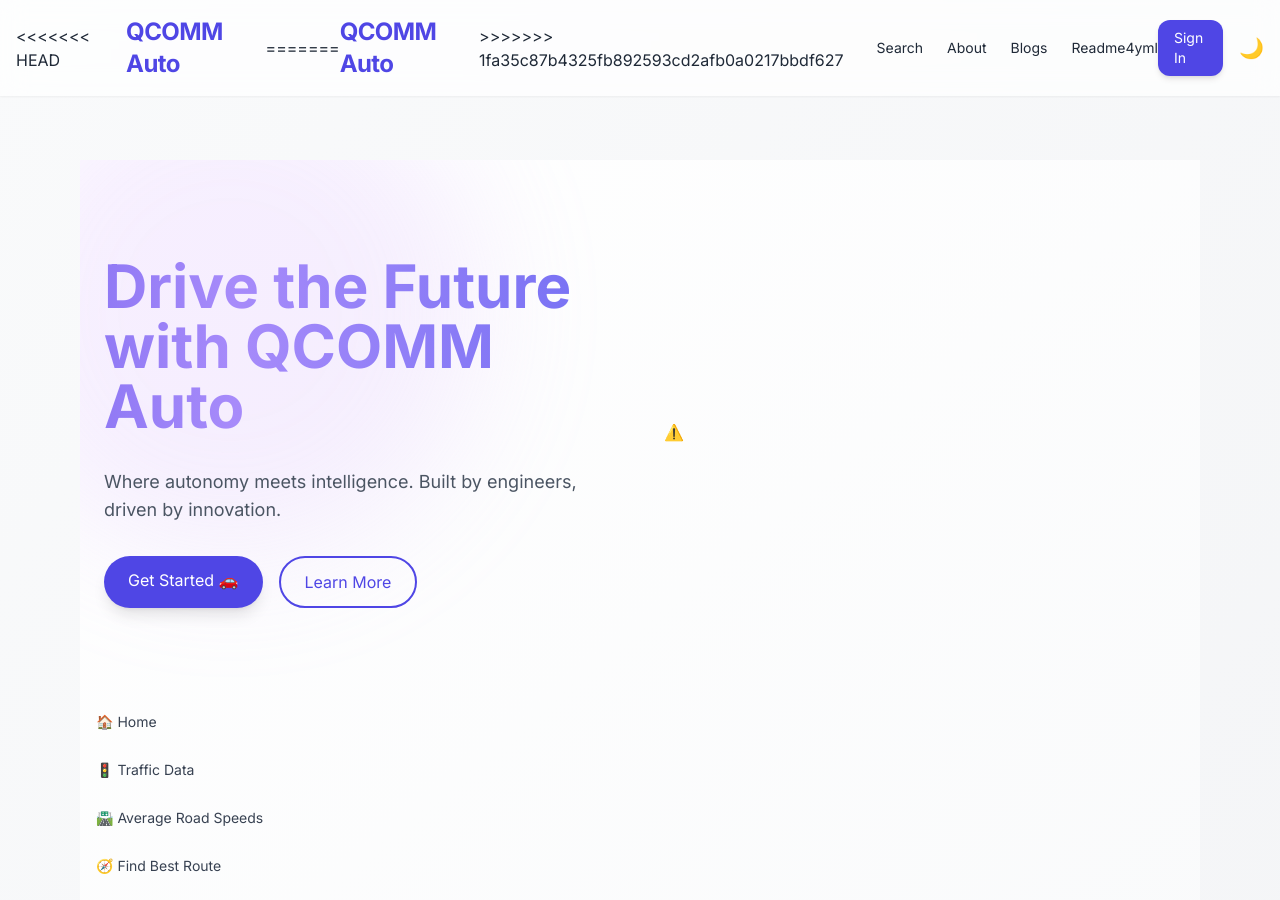
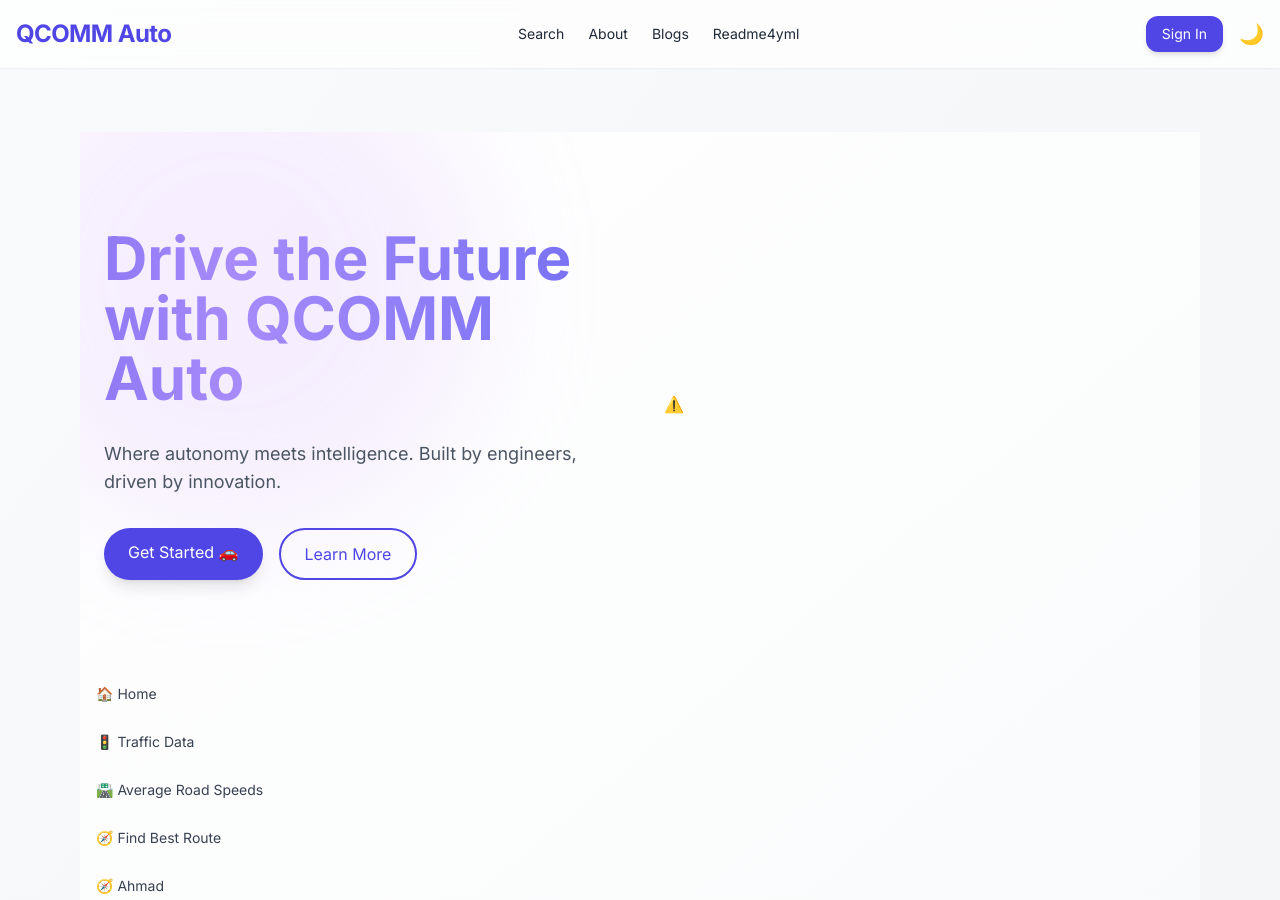
Before and after one commit to Ahaanv19/Poway_Auto_Frontend, a Jekyll site: the page built from index.md, in a window 1280 px wide and 900 px high. Built offline with Jekyll 4.4.1, drawn with Linux system fonts in a browser that asks for light colours; nearby versions of some CDN libraries.

Commit message:
WESTONNNN

```diff
--- a/_layouts/base.html
+++ b/_layouts/base.html
@@ -70,11 +70,7 @@
   <!-- Navbar -->
   <header class="sticky top-0 z-50 bg-white/70 dark:bg-gray-900/60 backdrop-blur-md shadow-sm transition-all duration-300">
     <div class="max-w-7xl mx-auto px-4 py-4 flex items-center justify-between">
-<<<<<<< HEAD
       <a href="/QAV_Frontend/" class="text-2xl font-bold text-primary tracking-tight hover:opacity-80 transition">QCOMM Auto</a>
-=======
-      <a href="{{site.baseurl}}/" class="text-2xl font-bold text-primary tracking-tight hover:opacity-80 transition">QCOMM Auto</a>
->>>>>>> 1fa35c87b4325fb892593cd2afb0a0217bbdf627
 
       <!-- Desktop Nav -->
       <nav class="hidden md:flex gap-6 text-sm font-medium">
```
